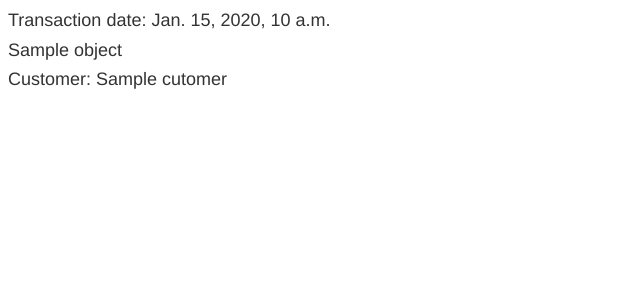
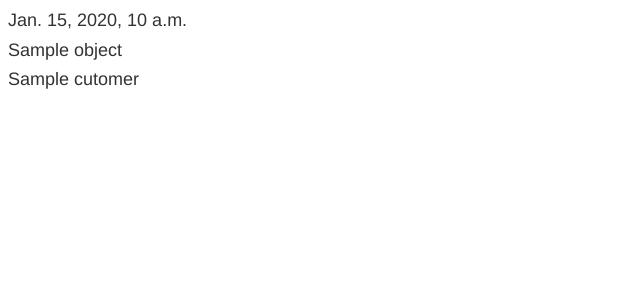
Before and after one commit to chucklapress/ironbank, a Django app: template templates/account_detail.html in a window 1280 px wide. Shown: the part 57-350 px from the top of the page, without its empty margins (0-640 px from the left). Run offline with Django 3.2, Linux system fonts and the light colour scheme; the template is opened without the code that fills it: most values are stand-ins (such as "Sample title", 1, 10 or a date in 2020); some libraries are stand-ins or nearby versions.

Commit message:
changed html

```diff
--- a/templates/account_detail.html
+++ b/templates/account_detail.html
@@ -2,12 +2,12 @@
 
 {% block content %}
 <br>
-<h4>Dollar amount: {{ object.entry }}</h4>
+<h4>{{ object.entry }}</h4>
 
-<h4>Transaction date: {{ object.date }}</h4>
+<h4>{{ object.date }}</h4>
 
 <h4>{{ object.name }}</h4>
 
-<h4>Customer: {{ object.cutomer }}</h4>
+<h4>{{ object.cutomer }}</h4>
 
 {% endblock %}
--- a/templates/auth/user_form.html
+++ b/templates/auth/user_form.html
@@ -3,6 +3,9 @@
 
 
 {% block content %}
+<br>
+<br>
+<br>
 <div class="cointainer">
   <form action="" method="post">
     {% csrf_token %}
--- a/templates/index.html
+++ b/templates/index.html
@@ -7,11 +7,12 @@
 {% block content %}
 <br>
 <br>
+<div class="container">
 <h1>Welcome to The Iron Bank</h1>
 <br>
 <br>
 <IMG SRC="{% static 'img/dollar.gif' %}" ALT="" WIDTH=240 HEIGHT=240>
-
+</div>
 
 
 
--- a/templates/registration/login.html
+++ b/templates/registration/login.html
@@ -1,6 +1,9 @@
 {% extends 'base.html' %}
 
 {% block content %}
+<br>
+<br>
+<br>
   <form class="" action="" method="post">
     {% csrf_token %}
     {{ form.as_p }}
```
Also changed, not shown: db.sqlite3.
